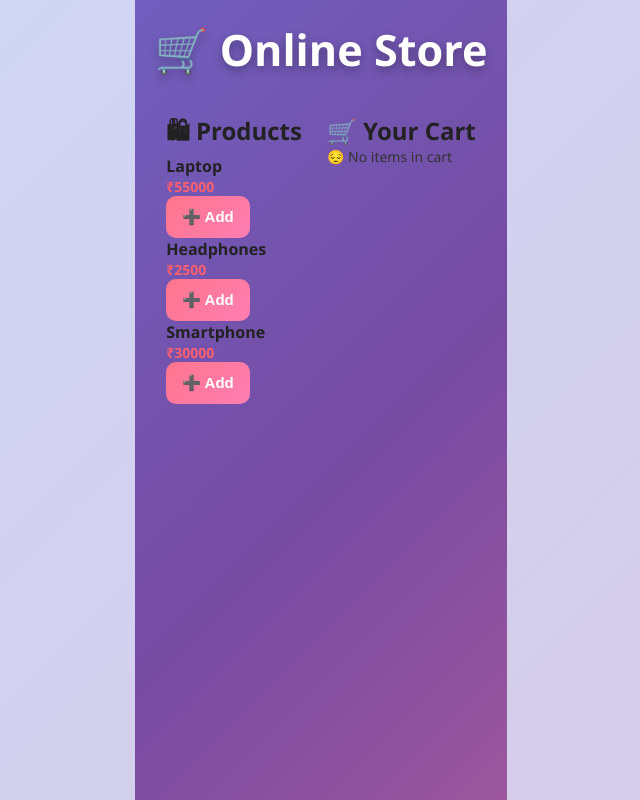
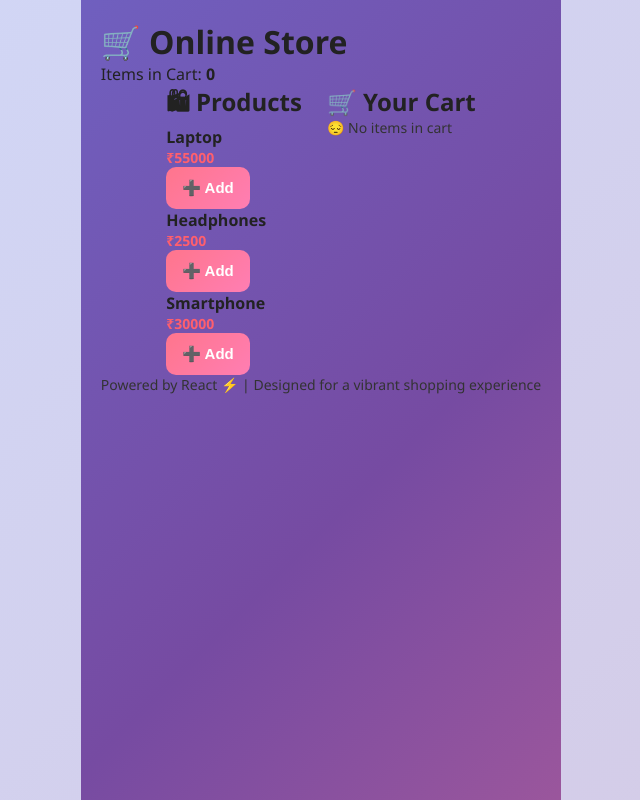
Before and after one commit to uday79936/Online-book-store, a React (Create React App) app: page / in a window 1280 px wide. Shown: the whole page, without its empty margins (319-959 px from the left). Built offline with nearby package versions, Linux system fonts and the light colour scheme.

Commit message:
Update App.js

```diff
--- a/src/App.js
+++ b/src/App.js
@@ -7,17 +7,33 @@
   const [cart, setCart] = useState([]);
 
   const addToCart = (product) => {
-    setCart([...cart, product]);
+    setCart((prev) => [...prev, product]);
   };
 
   return (
     <div className="app">
-      <h1 className="title">🛒 Online Store</h1>
+      {/* Header */}
+      <header className="header">
+        <h1>
+          🛒 <span>Online Store</span>
+        </h1>
 
-      <div className="content">
+        {/* Cart Count Badge */}
+        <div className="cart-status">
+          Items in Cart: <strong>{cart.length}</strong>
+        </div>
+      </header>
+
+      {/* Main App */}
+      <main className="content">
         <ProductList addToCart={addToCart} />
         <Cart cart={cart} />
-      </div>
+      </main>
+
+      {/* Footer */}
+      <footer className="footer">
+        <p>Powered by React ⚡ | Designed for a vibrant shopping experience</p>
+      </footer>
     </div>
   );
 }
```
